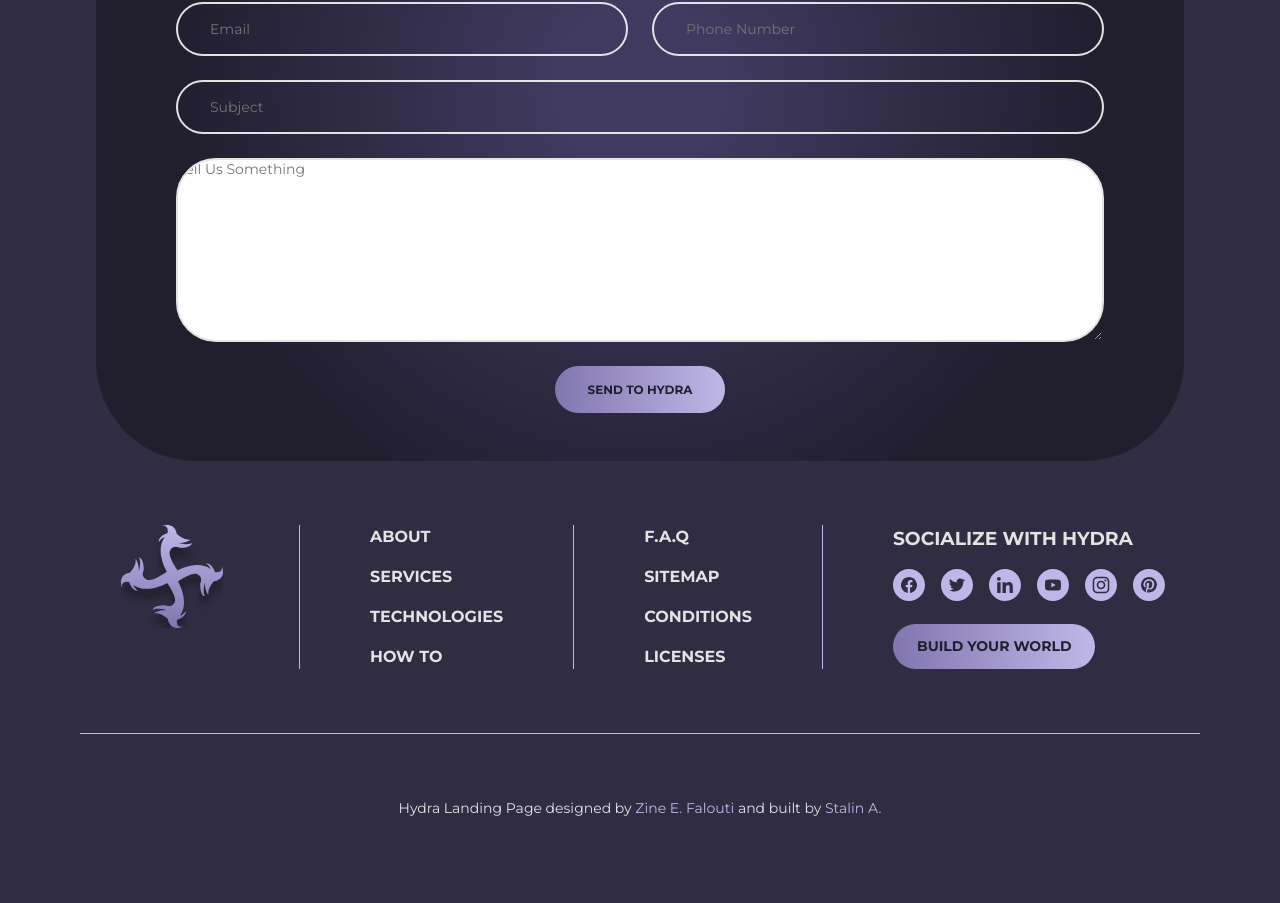
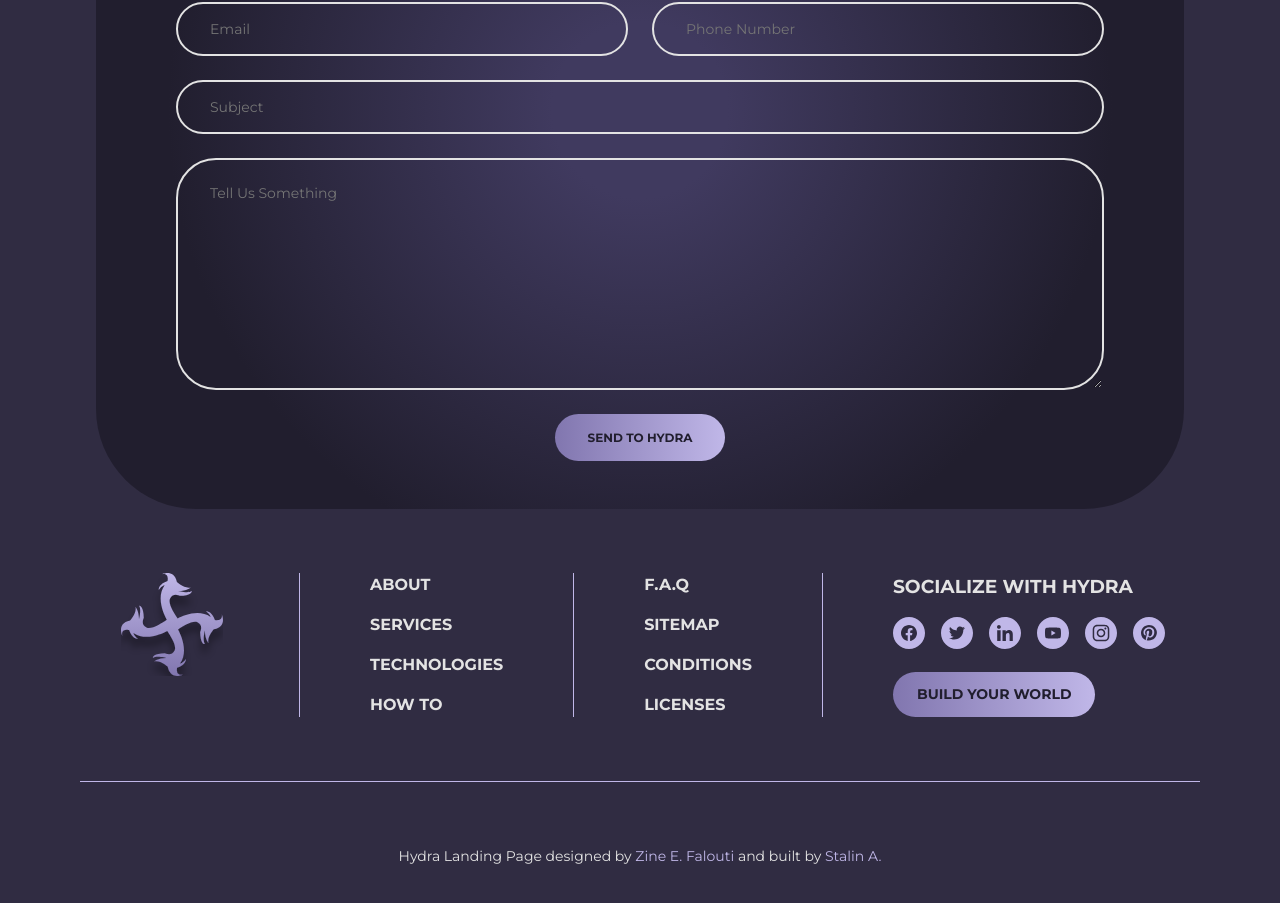
Before and after one commit to StalinAM/hydra-landing-page, a React (Vite) app: page / in a window 1280 px wide. Shown: the part 5100-6003 px from the top of the page. Built offline with nearby package versions, Linux system fonts and the light colour scheme.

Commit message:
update css

```diff
--- a/src/components/Form.jsx
+++ b/src/components/Form.jsx
@@ -31,7 +31,8 @@ const TextArea = styled.textarea`
   width: 100%;
   border: 2px solid ${(props) => props.theme.white};
   border-radius: 40px;
-  background: norem 2rem;
+  background: none;
+  padding: 1.5rem 2rem;
   color: ${(props) => props.theme.white};
   font-size: ${(props) => props.theme.sFont};
 `
```
